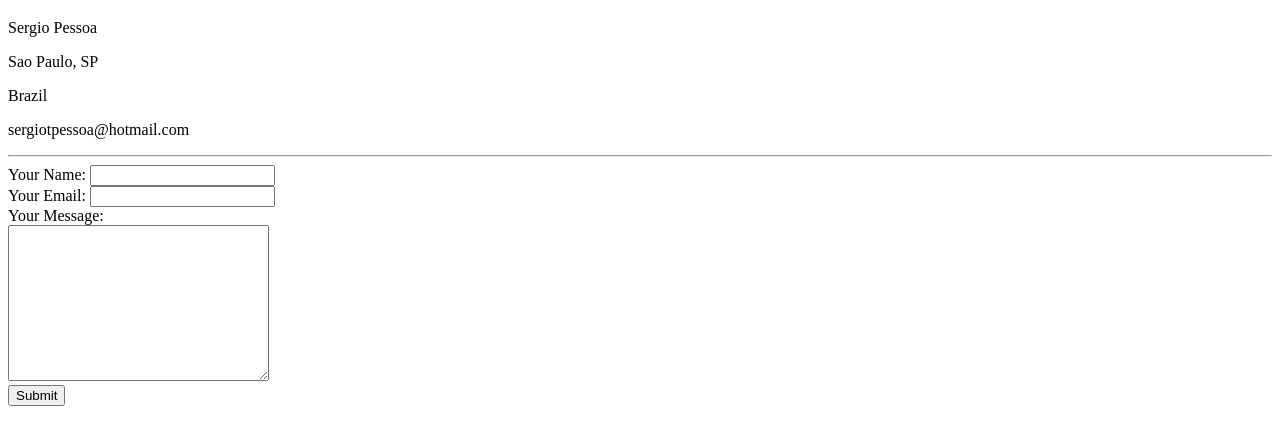
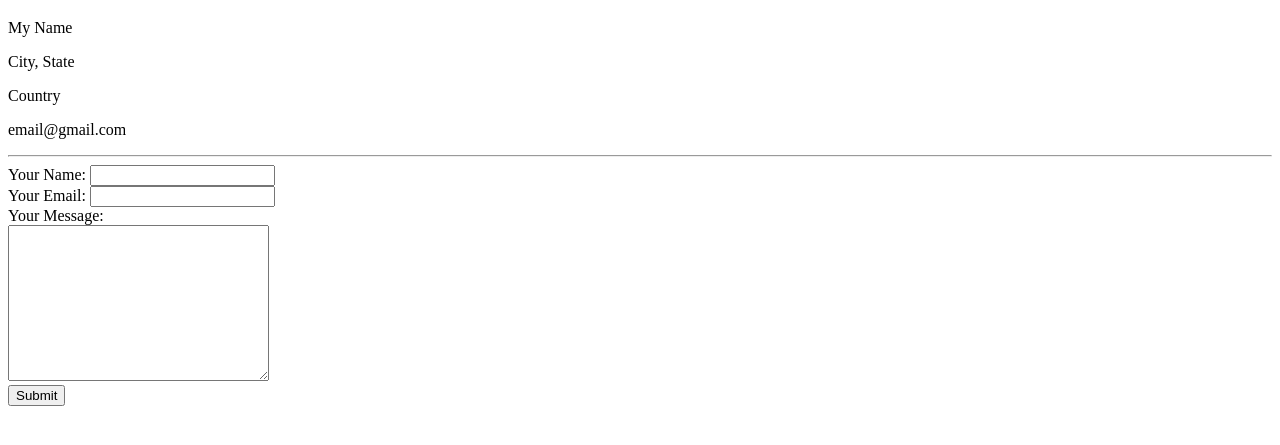
Before and after one commit to sergio-guidi/test, a plain HTML site: page contact.html in a window 1280 px wide. Shown: the part 61-506 px from the top of the page. Drawn offline with Linux system fonts and the light colour scheme.

Commit message:
Update contact.html

```diff
--- a/contact.html
+++ b/contact.html
@@ -5,10 +5,10 @@
 </head>
 <body>
     <h1>My Contact Details</h1>
-    <p>Sergio Pessoa</p>
-    <p>Sao Paulo, SP</p>
-    <p>Brazil</p>
-    <p>sergiotpessoa@hotmail.com</p>
+    <p>My Name</p>
+    <p>City, State</p>
+    <p>Country</p>
+    <p>email@gmail.com</p>
 
     <!-- <form action="index.html" method="post"> -->
     <hr>
```
